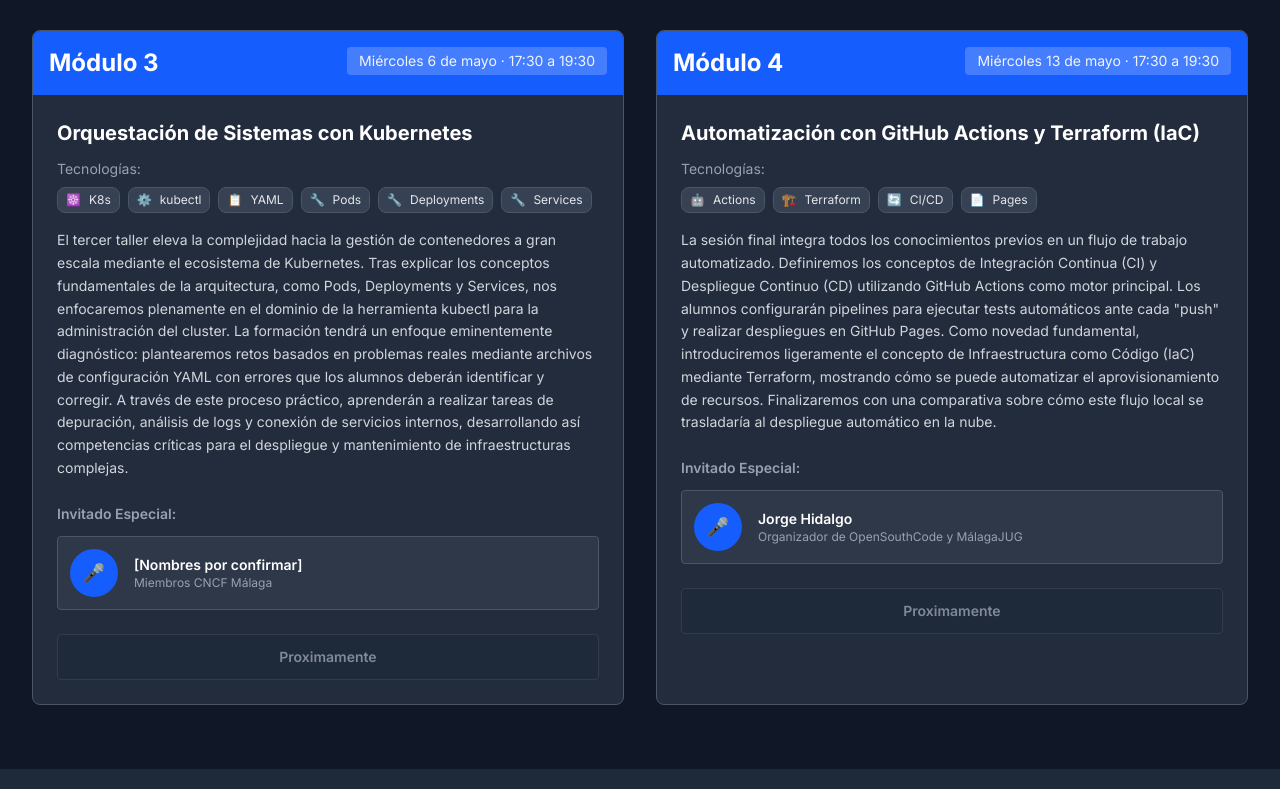
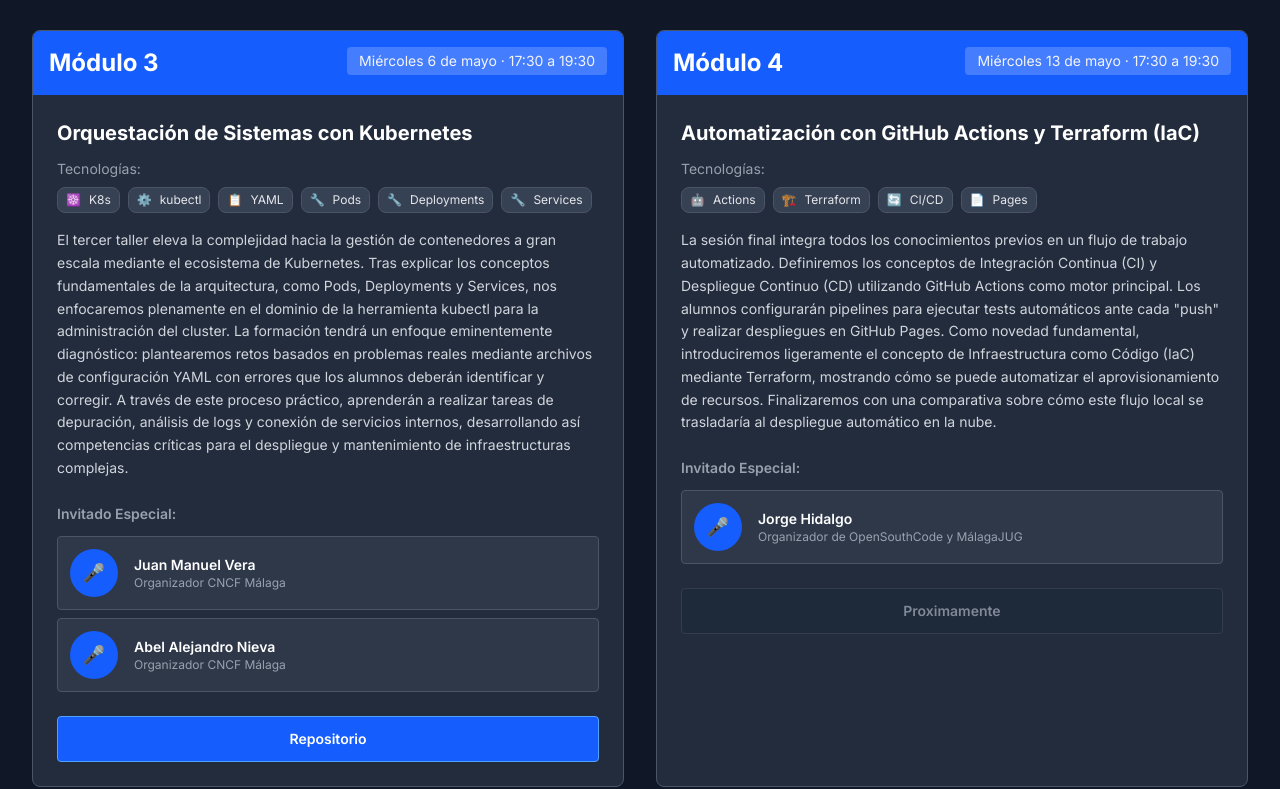
Before and after one commit to JavierStark/CursoDevopsCloud, a Next.js app: page / in a window 1280 px wide. Shown: the part 2406-3195 px from the top of the page. Built offline with nearby package versions, Linux system fonts and the light colour scheme.

Commit message:
fix: update ModuleCard to correctly identify repository module and update repository URL in data

```diff
--- a/src/components/ModuleCard.tsx
+++ b/src/components/ModuleCard.tsx
@@ -7,7 +7,7 @@
 }
 
 export default function ModuleCard({ module }: ModuleCardProps) {
-  const isDockerModule = module.id === 1;
+  const isRepositoryModule = module.id === 3;
 
   return (
     <div className="bg-gray-700/50 border border-gray-600 rounded-lg overflow-hidden hover:border-blue-500 hover:shadow-lg hover:shadow-blue-500/20 transition-all duration-300">
@@ -41,7 +41,7 @@
           </div>
         )}
 
-        {isDockerModule ? (
+        {isRepositoryModule ? (
           <a
             href={module.repositoryUrl}
             target="_blank"
--- a/src/data/modules.ts
+++ b/src/data/modules.ts
@@ -56,12 +56,17 @@
     description:
       'El tercer taller eleva la complejidad hacia la gestión de contenedores a gran escala mediante el ecosistema de Kubernetes. Tras explicar los conceptos fundamentales de la arquitectura, como Pods, Deployments y Services, nos enfocaremos plenamente en el dominio de la herramienta kubectl para la administración del cluster. La formación tendrá un enfoque eminentemente diagnóstico: plantearemos retos basados en problemas reales mediante archivos de configuración YAML con errores que los alumnos deberán identificar y corregir. A través de este proceso práctico, aprenderán a realizar tareas de depuración, análisis de logs y conexión de servicios internos, desarrollando así competencias críticas para el despliegue y mantenimiento de infraestructuras complejas.',
     technologies: ['Kubernetes', 'kubectl', 'YAML', 'Pods', 'Deployments', 'Services'],
-    repositoryUrl: 'https://github.com/javierTorrebloCortez/modulo-3-kubernetes',
+    repositoryUrl: 'https://github.com/JavierStark/CursoDevOpsCloud_Kubernetes',
     speakers: [
       {
-        name: '[Nombres por confirmar]',
-        role: 'Miembros CNCF Málaga',
-        url: 'https://community.cncf.io/cloud-native-malaga/'
+        name: 'Juan Manuel Vera',
+        role: 'Organizador CNCF Málaga',
+        url: 'https://www.linkedin.com/in/juanmanuelvera/'
+      },
+      {
+        name: 'Abel Alejandro Nieva',
+        role: 'Organizador CNCF Málaga',
+        url: 'https://www.linkedin.com/in/abelnieva/'
       },
     ],
   },
```
